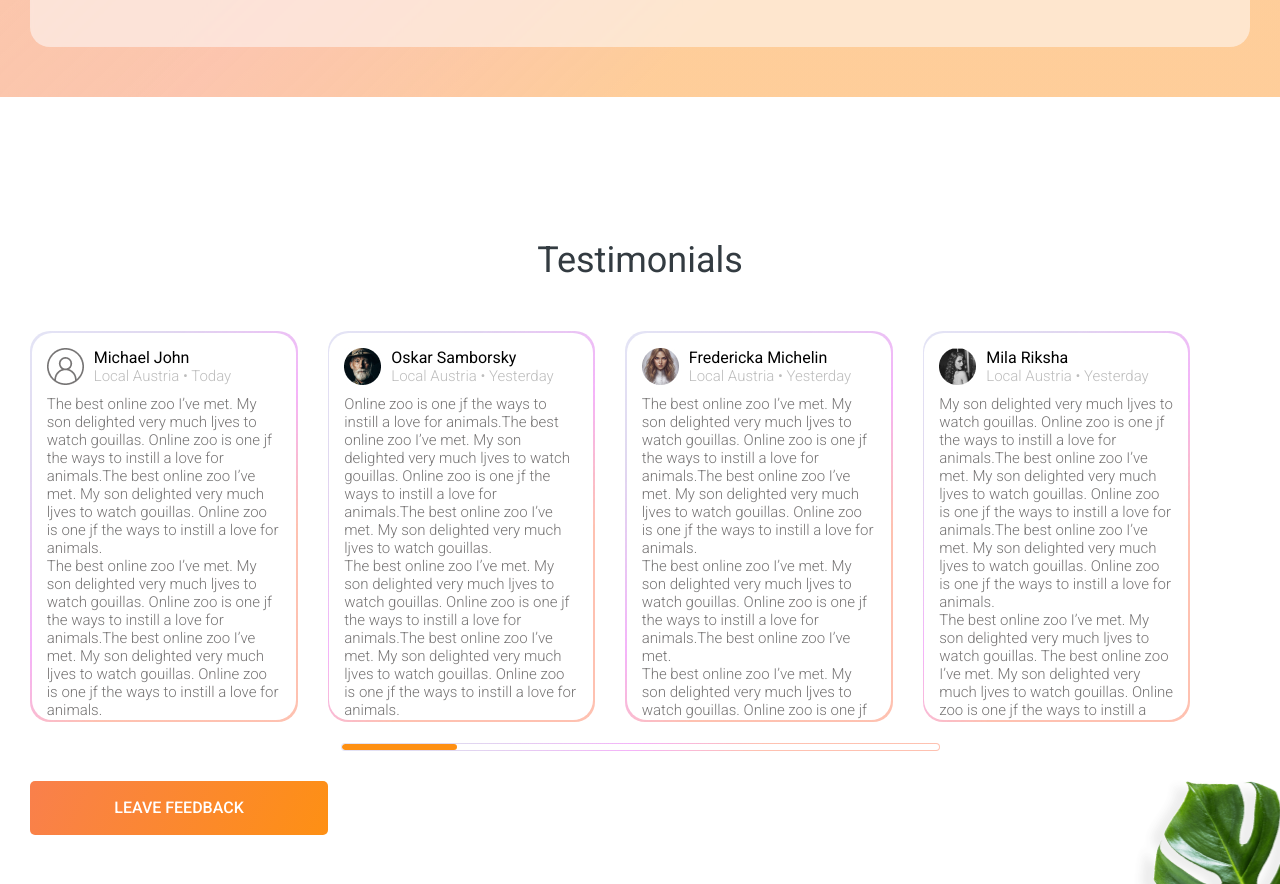
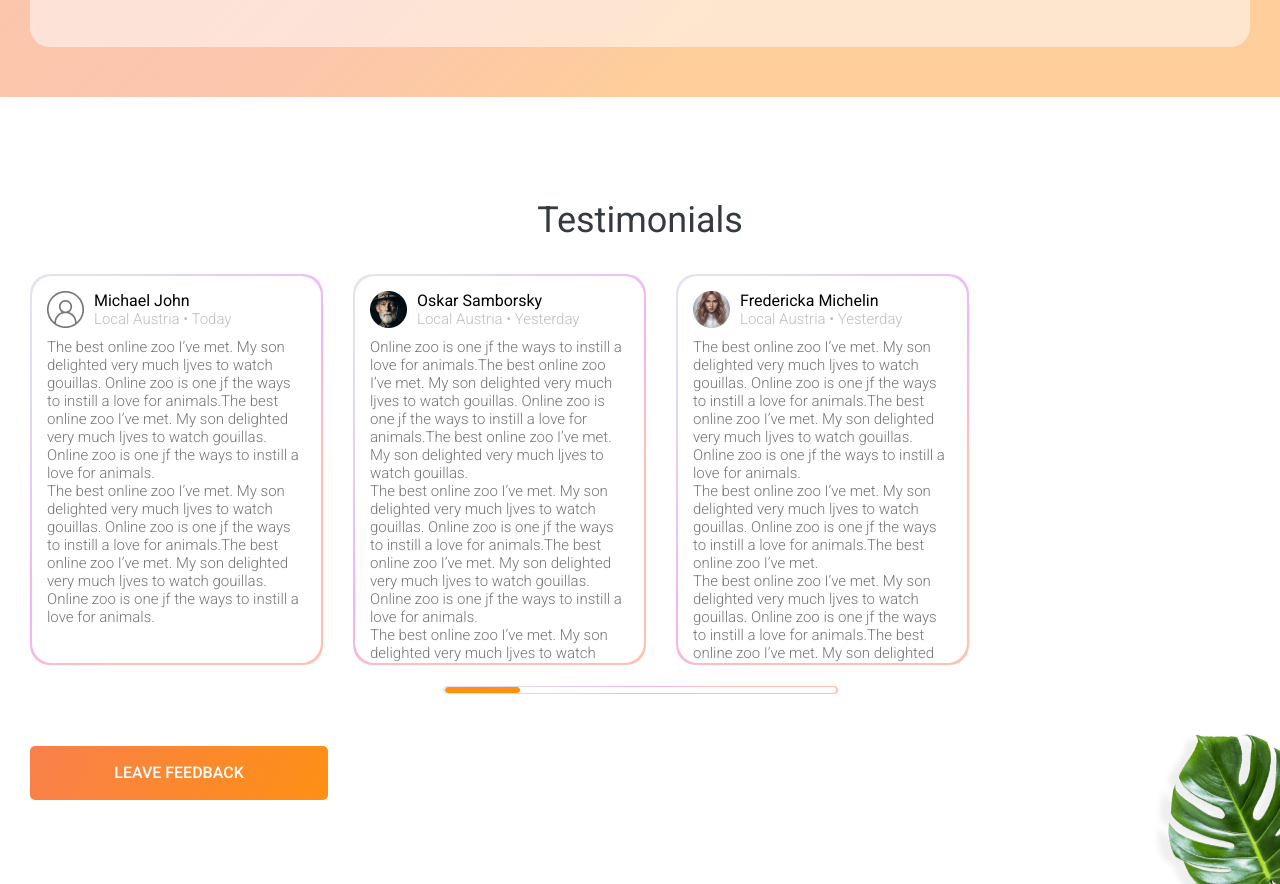
Before and after one commit to LobanovaMary/online-zoo, a website: page online-zoo/pages/main/index.html in a window 1280 px wide. Shown: the part 3086-3970 px from the top of the page. Drawn offline with Linux system fonts and the light colour scheme.

Commit message:
feat: add media 1000 for testimonials

```diff
--- a/online-zoo/pages/main/sass/_layout.scss
+++ b/online-zoo/pages/main/sass/_layout.scss
@@ -42,6 +42,11 @@
   padding: 140px 0px 180px 0px;
   background: no-repeat 101% 644px url("./../../assets/flower_foto4.png"),
     $color-white;
+  @media only screen and (max-width: 1490px) {
+    padding: 100px 0px 140px 0px;
+    background: no-repeat 100% 605px url("./../../assets/flower_foto4-1000.png"),
+      $color-white;
+  }
 }
 .footer {
   padding: 40px 0px 50px 0px;
--- a/online-zoo/pages/main/sass/components/_testimonials.scss
+++ b/online-zoo/pages/main/sass/components/_testimonials.scss
@@ -8,17 +8,27 @@
     text-align: center;
     color: $color-grey;
     margin-bottom: 47px;
+    @media screen and (max-width: 1490px) {
+      margin-bottom: 30px;
+    }
   }
   &__slider {
     margin-bottom: 30px;
+    @media screen and (max-width: 1490px) {
+      margin-bottom: 52px;
+    }
 
     &-content {
       width: 1160px;
       height: 392px;
       overflow: hidden;
-      display: flex;
+      display: grid;
+      grid-template-columns: repeat(4, 293px);
       gap: 30px;
       margin-bottom: 20px;
+      @media screen and (max-width: 1490px) {
+        width: 940px;
+      }
     }
     &-item {
       width: 264px;
@@ -27,6 +37,10 @@
       background: $color-white;
       padding: 15px;
       overflow: hidden;
+      @media screen and (max-width: 1490px) {
+        width: 289px;
+        height: 387px;
+      }
 
       & > p {
         font-family: "Roboto";
@@ -45,6 +59,11 @@
         display: flex;
         align-items: center;
         justify-content: center;
+
+        @media screen and (max-width: 1490px) {
+          width: 293px;
+          height: 391px;
+        }
       }
     }
 
@@ -81,6 +100,9 @@
       border-radius: 5px;
       background: $color-white;
       overflow: hidden;
+      @media screen and (max-width: 1490px) {
+        width: 391px;
+      }
 
       &-wrapper {
         margin: auto;
@@ -91,6 +113,9 @@
         display: flex;
         align-items: center;
         justify-content: center;
+        @media screen and (max-width: 1490px) {
+          width: 395px;
+        }
       }
 
       &--full {
@@ -98,6 +123,9 @@
         height: 100%;
         border-radius: 5px;
         background: $color-title-orange;
+        @media screen and (max-width: 1490px) {
+          width: 75px;
+        }
       }
 
       &:hover {
```
Also changed, not shown: online-zoo/assets/flower_foto4-1000.png (added), online-zoo/pages/main/style.css, 1 other file.
